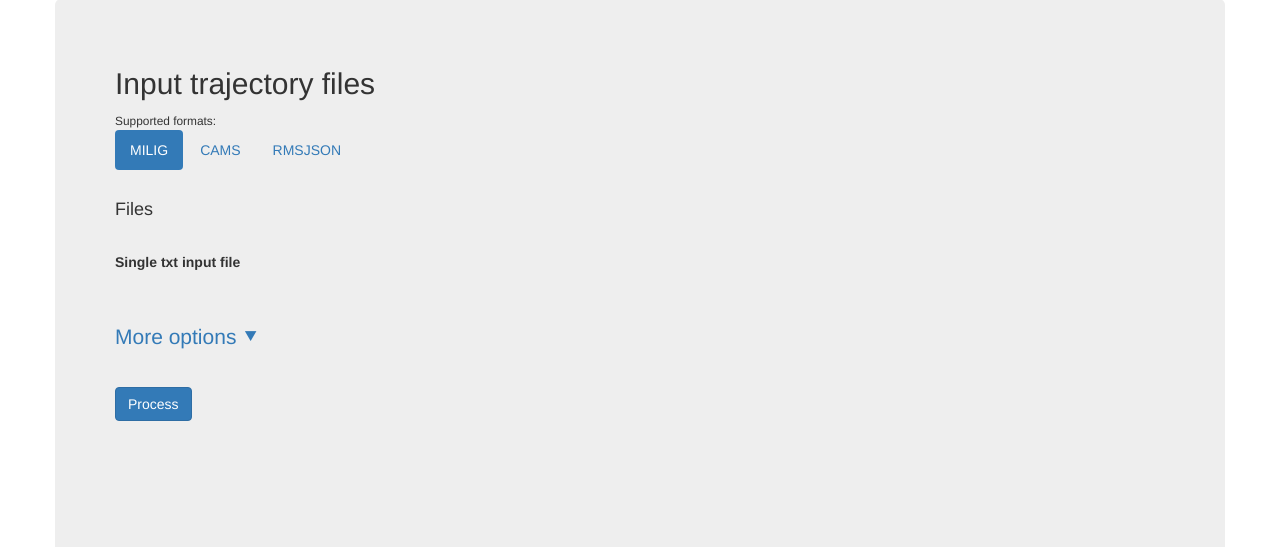
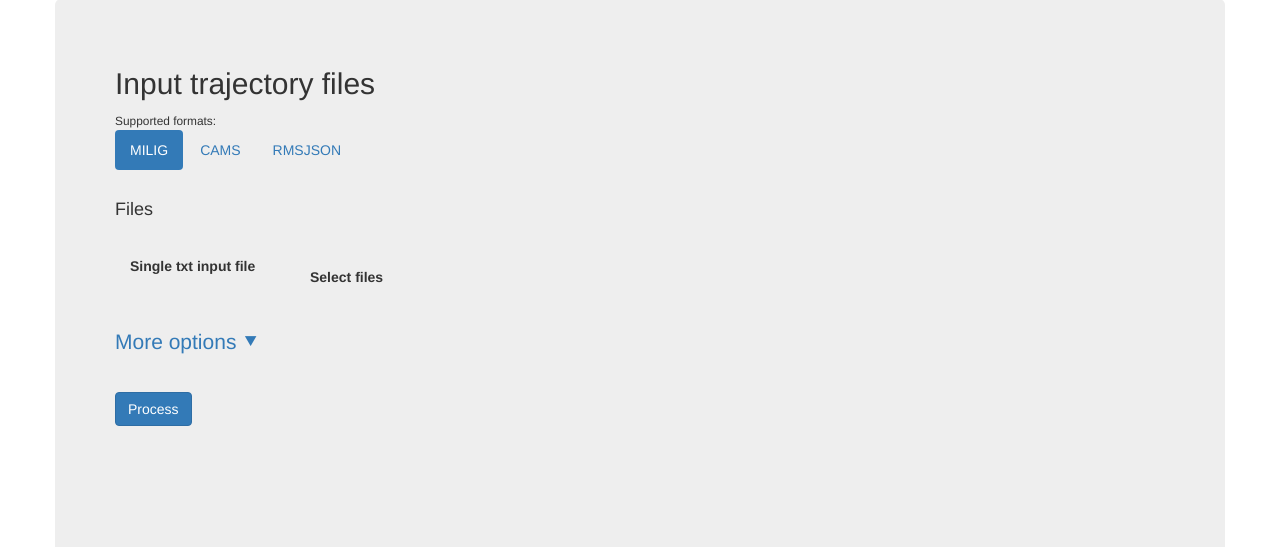
Before and after one commit to rickybassom/trajectory, a Flask app: page /trajectory/ in a window 1280 px wide, after a click on "MILIG". Shown: the part 173-720 px from the top of the page. Run offline with Flask 2, Linux system fonts and the light colour scheme; lists and menus that the app fills with data are empty; some libraries are stand-ins or nearby versions.

Commit message:
update file input design

```diff
--- a/app/static/scripts/main.js
+++ b/app/static/scripts/main.js
@@ -70,11 +70,19 @@ function setServerReturnedError(error) {
 
 // add filenames chosen from file choose dialog
 $('.custom-file-input').on('change', function () {
-    var files = [];
-    for (var i = 0; i < $(this)[0].files.length; i++) {
-        files.push($(this)[0].files[i].name);
+    if($(this)[0].files.length === 0) {
+        $(this).next('.custom-file-label').html("<b>Select files</b>");
+        return;
     }
-    $(this).next('.custom-file-label').html("<b>" + files.join(', ') + "</b>");
+    if($(this)[0].files.length === 1) {
+        $(this).next('.custom-file-label').html($(this)[0].files[0].name);
+        return;
+    }
+
+    if($(this)[0].files.length > 1) {
+        $(this).next('.custom-file-label').html("<b>" + $(this)[0].files.length.toString() + " selected files</b>");
+    }
+
 });
 
 // https://stackoverflow.com/questions/32811069/how-to-submit-a-flask-wtf-form-with-ajax
--- a/app/static/styles/style.css
+++ b/app/static/styles/style.css
@@ -5,6 +5,7 @@ body {
 a {
     text-decoration: none !important
 }
+
 .custom-file-input {
     height: auto !important;
     cursor: pointer !important;
@@ -17,3 +18,11 @@ input[type="file"] {
 #format-type {
     margin-bottom: 25px;
 }
+
+table {
+    width: 100%;
+}
+
+th, td {
+  padding: 15px;
+}
--- a/app/templates/index.html
+++ b/app/templates/index.html
@@ -93,16 +93,23 @@
                                         Files
                                     </h4>
 
+                                    <table>
                                         {% for upload_method in form.upload_methods %}
+                                            <tr>
+                                                <th style="width: 180px;">{{ upload_method.label }}</th>
+
+                                                <th>
                                                     <div class="input-group">
                                                         <div class="custom-file">
                                                             {{ upload_method(class_="custom-file-input") }}
                                                             <label class="custom-file-label"
-                                                       for="file">{{ upload_method.label }}</label>
+                                                                   for="file">Select files</label>
                                                         </div>
                                                     </div>
-                                        <br>
+                                                </th>
+                                            </tr>
                                         {% endfor %}
+                                    </table>
 
                                     <br>
 
```
Also changed, not shown: app/wmpg_trajectory_form_solver.py (+6 -3 lines). Lines whose indentation alone changed are shown as unchanged.
